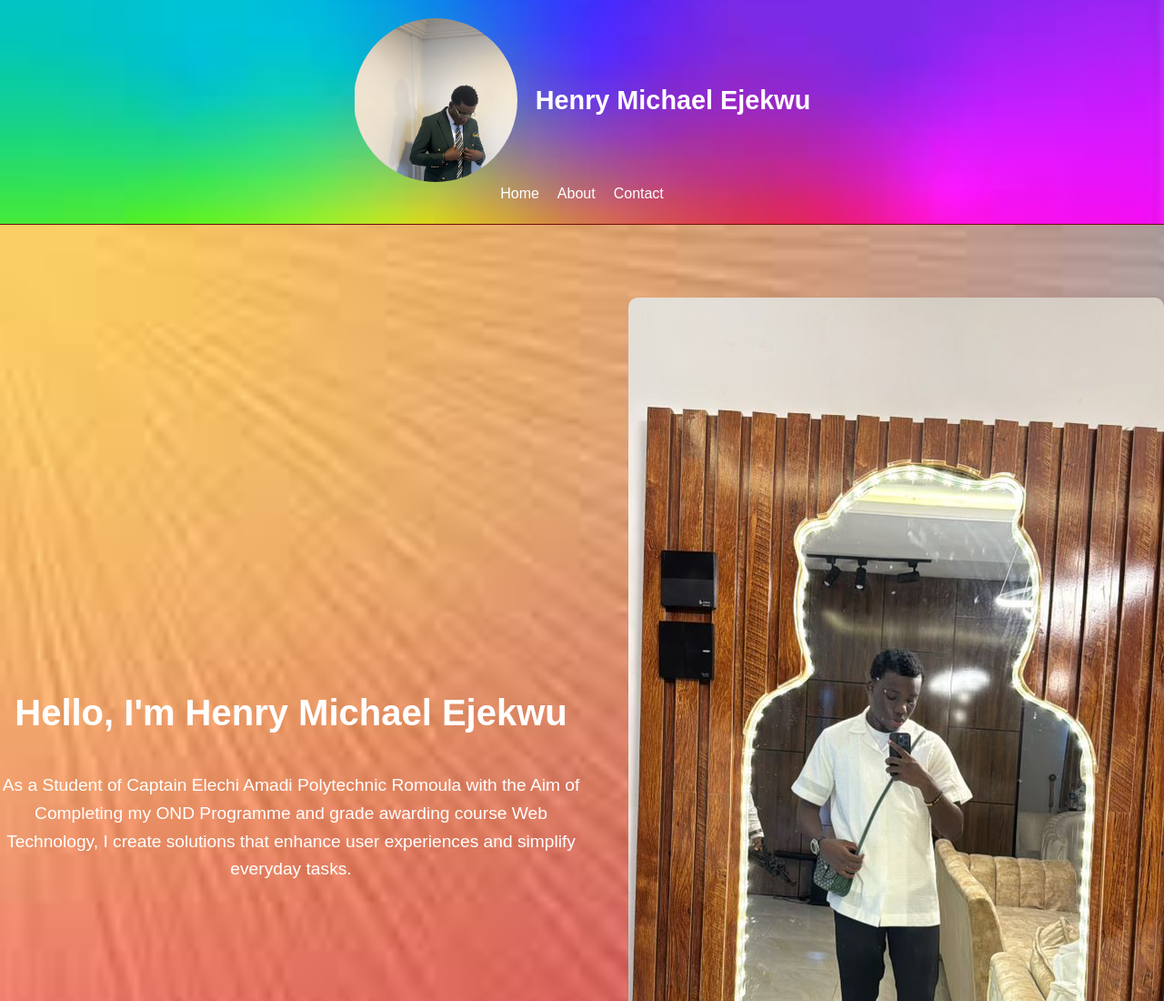
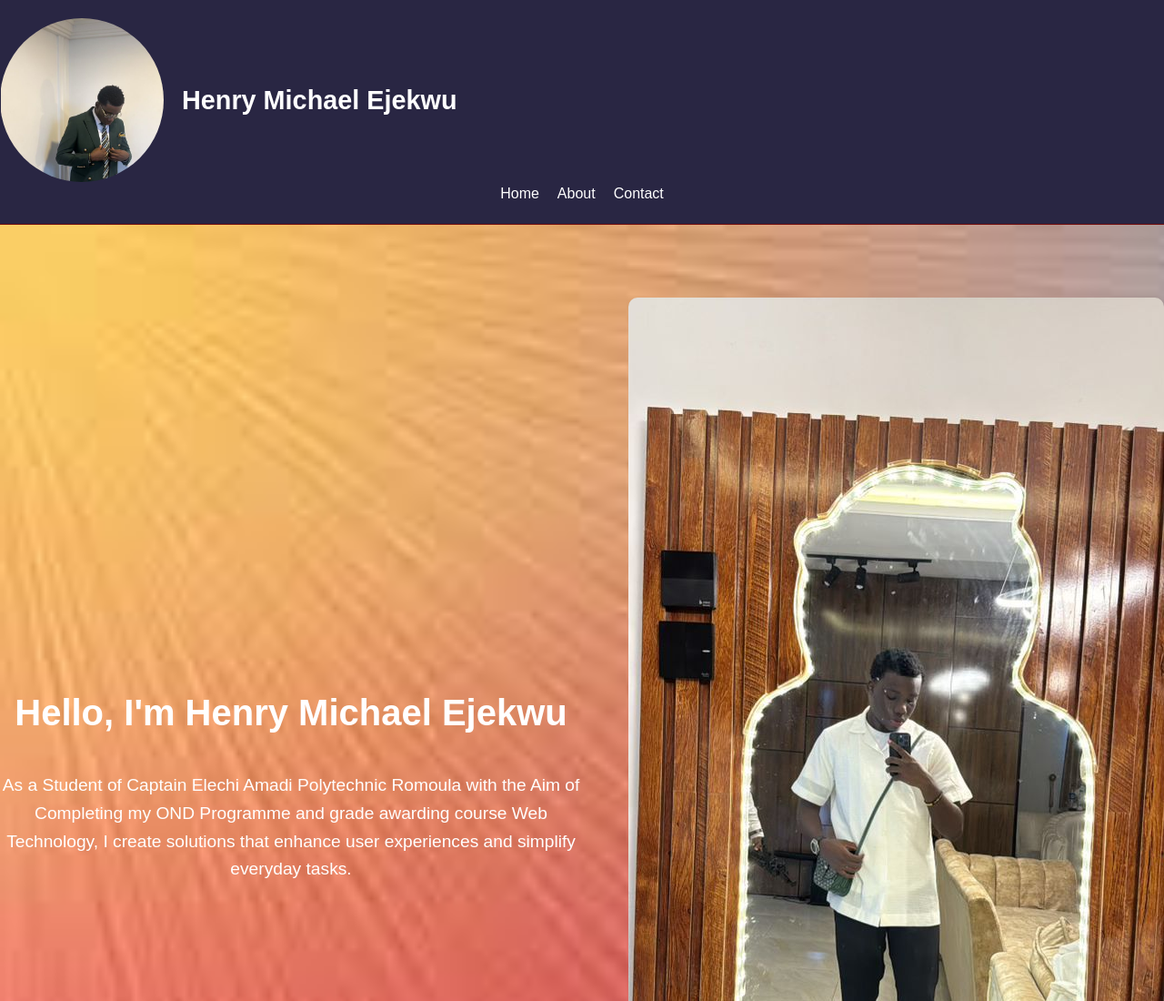
Before and after one commit to Hyelkali/HenryB, a plain HTML site: page index.html in a window 1280 px wide. Shown: the top 1100 px of the page at 91% size. Drawn offline with Linux system fonts and the light colour scheme.

Commit message:
Update styles.css

```diff
--- a/styles.css
+++ b/styles.css
@@ -9,12 +9,10 @@ body {
 
 /* Header Section */
 #main-header {
-    background: url('./bg23.jpg') no-repeat center center/cover;
-    display: flex;
-    justify-content: center;
+
     align-items: center;
     text-align: center;
-    color: #fff;
+    color: #0000;
     padding: 20px 0; /* Space around the content */
     border-bottom: 1px solid #700c0c; /* Bottom border for the header */
 }
```
